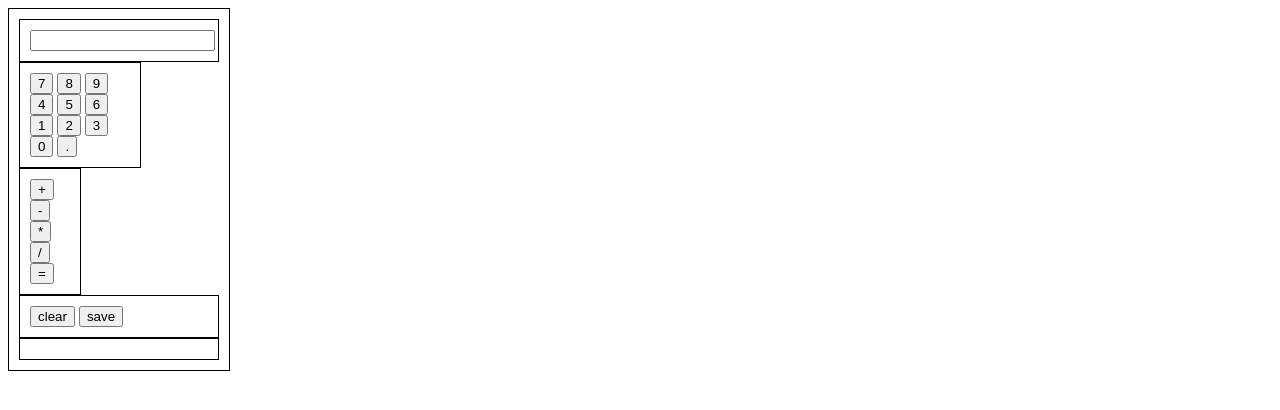
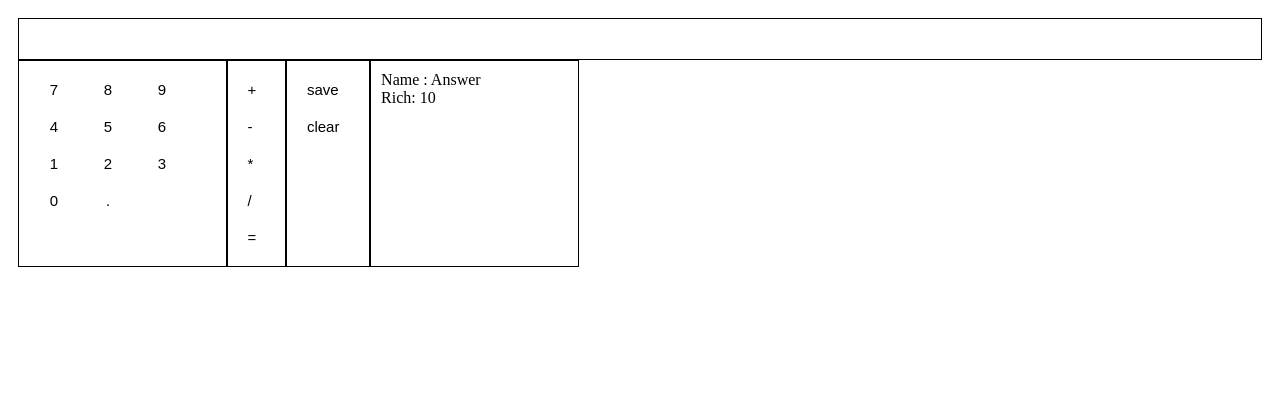
Before and after one commit to richardssinclair/calculator, a plain HTML site: page index.html in a window 1280 px wide. Drawn offline with Linux system fonts and the light colour scheme.

Commit message:
added flex to calculator and more information to read me

```diff
--- a/css/style.css
+++ b/css/style.css
@@ -1,9 +1,8 @@
-
-
 ul {
   margin: 0 auto;
-  width: 340px;
+  /*width: 500px;*/
   padding: 0;
+  display: block;
 }
 
 li {
@@ -13,29 +12,39 @@ display: inline-block;
 /*@media (max-width: 600px) {*/
 
 .calculator {
+  display: flex;
+  flex-wrap: wrap;
+  padding: 10px;
+
+}
+
+.screen {
+  height: 20px;
   border-width: 1px;
   border-style: solid;
   border-color: black;
   padding: 10px;
-  width: 200px;
-  background-color:
+  width: 100%
+
 }
 
-.screen {
+.numbers {
+  width: 15%;
   border-width: 1px;
   border-style: solid;
   border-color: black;
   padding: 10px;
+
+}
+.numbers input {
+  width: 50px;
 }
 
-.numbers {
-  border-width: 1px;
-  border-style: solid;
-  border-color: black;
+input {
+  border: none;
+  background: none;
   padding: 10px;
-  display: inline-block;
-  width: 100px;
-
+  font-size: 15px;
 }
 
 .operatorsBox {
@@ -43,11 +52,10 @@ display: inline-block;
   border-style: solid;
   border-color: black;
   padding: 10px;
-  width: 40px;
+  width: 3%;
 
 }
-
-.operatorsBox ul {
+.operatorsBox ul li {
   display: inline-grid;
 }
 
@@ -56,6 +64,7 @@ display: inline-block;
   border-style: solid;
   border-color: black;
   padding: 10px;
+  width: 5%;
 
 }
 
@@ -64,5 +73,9 @@ display: inline-block;
   border-style: solid;
   border-color: black;
   padding: 10px;
+  width: 15%;
 
 }
+#savedItems li {
+  display: block;
+}
--- a/index.html
+++ b/index.html
@@ -63,14 +63,16 @@
     <div class="otherButtons">
       <li>
         <ul>
+          <li><input type="button" value="save" class="save"></li>
           <li><input type="button" value="clear" class="clear"></li>
-          <li><input type="button" value="save" class="save"></li>
         </ul>
       </li>
     </div>
 
     <div class="saveBox">
       <ul id="savedItems">
+        <li>Name : Answer</li>
+        <li>Rich: 10</li>
       </ul>
 
   </div>
--- a/js/app.js
+++ b/js/app.js
@@ -31,6 +31,8 @@ function start(){
 
   var save      = document.getElementsByClassName('save')[0];
 
+  var clear = document.getElementsByClassName('clear')[0];
+
 
   //for loop, runs through the html and goes through all the numbers adding event listeners
   for (var i = 0; i < numbers.length; i++) {
@@ -45,6 +47,8 @@ function start(){
   equals.addEventListener('click', calculate);
 
   save.addEventListener('click', saveMaths);
+
+  clear.addEventListener('click', clearScreen)
 }
 
 function setNumber() {
@@ -86,6 +90,7 @@ function calculate(){
       console.log(operator)
   };
   updateDisplay(answer);
+  firstNumber = answer;
   // console.log(operator);
 }
 
@@ -99,7 +104,14 @@ function saveMaths(){
   var name = prompt("Enter a name for this calculation");
   var list = document.getElementById('savedItems');
   var entry = document.createElement('li');
-  entry.appendChild(document.createTextNode(name + '-' + answer));
+  entry.appendChild(document.createTextNode(name + ' : ' + answer));
   list.appendChild(entry);
 
 }
+
+function clearScreen(){
+  updateDisplay('');
+  answer = undefined;
+  firstNumber = undefined;
+  secondNumber = undefined;
+}
```
Also changed, not shown: 1 other file.
